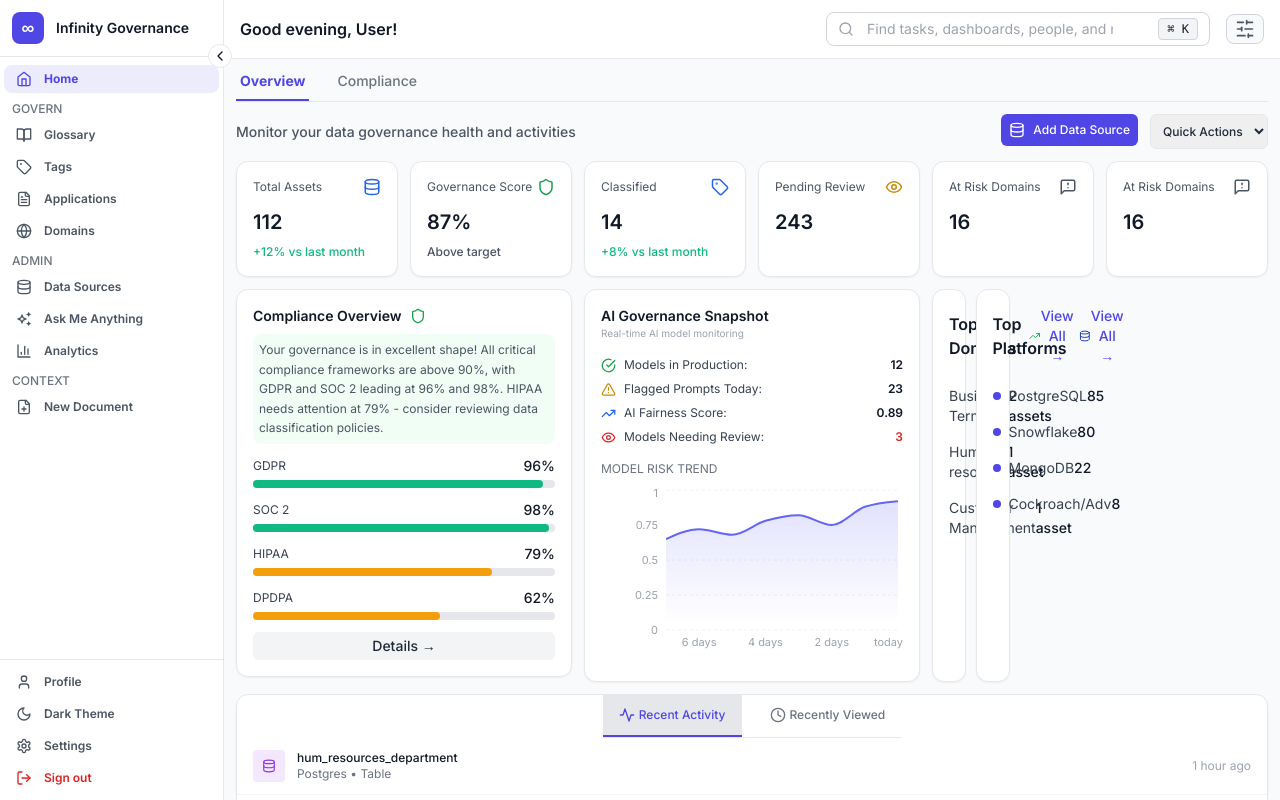
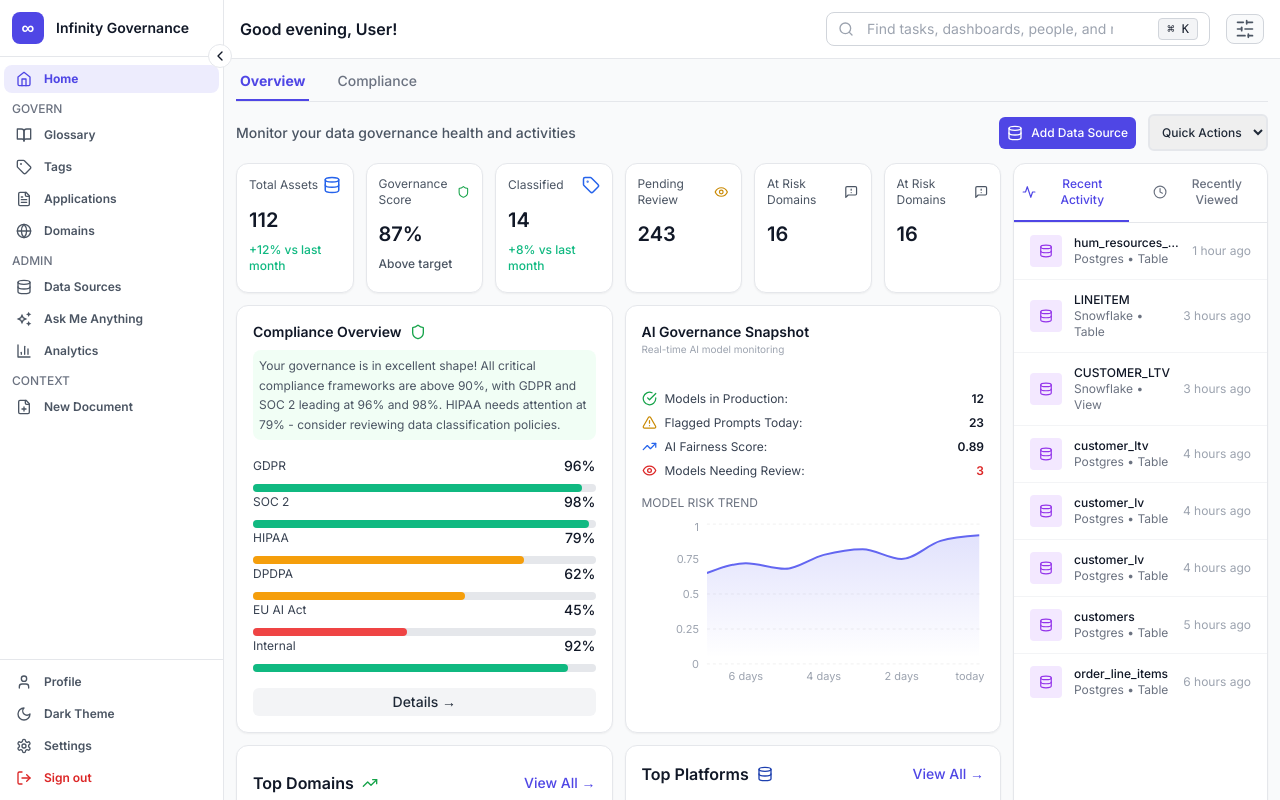
Before and after one commit to MG-Datamanagement/Infinity-Governance, a Next.js app: page /overview in a window 1280 px wide. Built offline with nearby package versions, Linux system fonts and the light colour scheme; no server answers.

Commit message:
overview design change ui as per image

```diff
--- a/src/app/(dashboard)/overview/page.tsx
+++ b/src/app/(dashboard)/overview/page.tsx
@@ -57,19 +57,19 @@ function OverviewContent() {
       <TabNavigation />
 
       {/* Action Button */}
-      <div className="flex items-center justify-between gap-4">
+      <div className="flex flex-col lg:flex-row items-center justify-between gap-4">
         <div>
           <p className="text-sm text-gray-600 font-medium">Monitor your data governance health and activities</p>
         </div>
-        <div className='flex gap-3'>
+        <div className='flex items-center gap-3'>
           <div>
-            <button className="p-2 bg-primary text-white text-xs font-medium rounded-md hover:bg-primary-dark transition-colors flex items-center gap-2 whitespace-nowrap">
+            <button className="px-2 py-2 bg-primary text-white text-xs font-medium rounded-md hover:bg-primary-dark transition-colors flex items-center gap-2 whitespace-nowrap">
               <Database size={16} />
               Add Data Source
             </button>
           </div>
           <div>
-            <select aria-label='Quick Actions' className='p-2 text-gray-800 text-xs font-medium rounded-md border border-gray-200 hover:bg-white transition-colors flex items-center whitespace-nowrap'>
+            <select aria-label='Quick Actions' className='px-2 py-2 text-gray-800 text-xs font-medium rounded-md border-2 border-gray-200 hover:bg-white transition-colors flex items-center whitespace-nowrap'>
               <option disabled selected hidden value="">Quick Actions</option>
               <option value="exportReport">Export Report</option>
               <option value="runScan">Run Scan</option>
@@ -79,9 +79,10 @@ function OverviewContent() {
         </div>
       </div>
 
+      <div className='grid grid-cols-1 lg:grid-cols-[6fr_2fr] gap-3'>
+        <div className='grid lg:grid-rows-[1fr_5fr] gap-3'>
           {/* Stats Grid */}
-      <ErrorBoundary fallback={<DataErrorFallback retry={refetchStats} />}>
-        <div className="grid grid-cols-1 sm:grid-cols-2 lg:grid-cols-3 xl:grid-cols-6 gap-3">
+          <div className="grid xs:grid-cols-1 sm:grid-cols-2 md:grid-cols-3 lg:grid-cols-4 xl:grid-cols-6 gap-3">
             <StatCard
               icon={Database}
               iconColor="text-blue-600"
@@ -125,12 +126,10 @@ function OverviewContent() {
               value={stats?.aiRiskDomains || 0}
             />
           </div>
-      </ErrorBoundary>
 
-      {/* Main Content Grid */}
-      <div className="grid grid-cols-1 xl:grid-cols-12 gap-3">
+          <div className="grid grid-cols-1 md:grid-cols-2 gap-3">
             {/* Compliance Overview */}
-        <div className="xl:col-span-4">
+            <div className='grid'>
               <ErrorBoundary>
                 <div className="card p-4">
                   <div className="flex items-center gap-2 mb-2">
@@ -139,7 +138,7 @@ function OverviewContent() {
                   </div>
 
                   {!frameworksLoading && frameworks && (
-                <div className="space-y-3">
+                    <div className="space-y-4">
                       <div className='p-1.5 bg-green-100/40 rounded-lg'>
                         <p className="text-xs text-gray-600 leading-relaxed">
                           Your governance is in excellent shape! All critical compliance frameworks are above
@@ -148,8 +147,9 @@ function OverviewContent() {
                         </p>
                       </div>
 
+                      <div>
                         {frameworks.map((framework) => (
-                    <div key={framework.id} className="flex-col items-center justify-between space-y-1">
+                          <div key={framework.id} className="flex-col items-center justify-between space-y-2">
                             <div className='flex justify-between items-center'>
                               <div className="text-xs text-gray-700">{framework.name}</div>
                               <div className="text-sm font-medium text-gray-900 text-right">
@@ -170,10 +170,13 @@ function OverviewContent() {
                             </div>
                           </div>
                         ))}
+                      </div>
 
+                      <div>
                         <button className="w-full p-1 text-sm text-center rounded-md bg-gray-100 text-gray-800 font-medium hover:bg-gray-200 hover:text-primary">
                           Details →
                         </button>
+                      </div>
                     </div>
                   )}
                 </div>
@@ -181,9 +184,7 @@ function OverviewContent() {
             </div>
 
             {/* AI Governance Snapshot */}
-        <div className="xl:col-span-4">
-          <ErrorBoundary fallback={<DataErrorFallback retry={refetchAI} />}>
-            <div className="card p-4">
+            <div className="grid card p-4">
               <div className="mb-4">
                 <h3 className="text-sm font-semibold text-gray-900">AI Governance Snapshot</h3>
                 <p className="text-[10px] text-gray-400">Real-time AI model monitoring</p>
@@ -245,14 +246,9 @@ function OverviewContent() {
                 </div>
               )}
             </div>
-          </ErrorBoundary>
-        </div>
 
-        {/* Bottom Grid */}
-        <div className="grid grid-cols-1 lg:grid-cols-2 gap-3">
             {/* Top Domains */}
-          <ErrorBoundary>
-            <div className="card p-4">
+            <div className="grid card p-4">
               <div className="flex items-center justify-between mb-4">
                 <div className='flex justify-between items-center gap-2'>
                   <h3 className="font-semibold text-gray-900">Top Domains</h3>
@@ -278,11 +274,9 @@ function OverviewContent() {
                 </div>
               )}
             </div>
-          </ErrorBoundary>
 
-          <ErrorBoundary>
             {/* Top Platforms */}
-            <div className="card p-4">
+            <div className="grid card p-4">
               <div className="flex items-center justify-between mb-4">
                 <div className='flex justify-between items-center gap-2'>
                   <h3 className="font-semibold text-gray-900">Top Platforms</h3>
@@ -307,23 +301,22 @@ function OverviewContent() {
                 </div>
               )}
             </div>
-          </ErrorBoundary>
+          </div>
         </div>
 
-      </div>
         {/* Recent Activity */}
-      <div className="xl:col-span-4">
+        <div className="grid">
           <ErrorBoundary>
-          <div className="card overflow-hidden h-full flex flex-col">
+            <div className="card overflow-hidden flex flex-col">
               <div className='flex items-center justify-center'>
                 {/* Tabs */}
-              <div className="flex gap-3 border-b border-gray-200">
+                <div className="flex gap-4 border-b border-gray-200">
                   <button
                     onClick={() => setActivityTab('recent')}
                     className={cn(
-                    'px-4 py-3 text-xs font-medium border-b-2 transition-colors flex items-center gap-1',
+                      'px-2 py-3 text-xs font-medium border-b-2 transition-colors flex items-center gap-2',
                       activityTab === 'recent'
-                      ? 'text-primary border-primary bg-gray-200'
+                        ? 'text-primary border-primary'
                         : 'text-gray-500 border-transparent hover:text-gray-700'
                     )}
                   >
@@ -333,9 +326,9 @@ function OverviewContent() {
                   <button
                     onClick={() => setActivityTab('viewed')}
                     className={cn(
-                    'px-4 py-3 text-xs font-medium border-b-2 transition-colors flex items-center gap-1',
+                      'px-2 py-3 text-xs font-medium border-b-2 transition-colors flex items-center gap-2',
                       activityTab === 'viewed'
-                      ? 'text-primary border-primary bg-gray-200'
+                        ? 'text-primary border-primary'
                         : 'text-gray-500 border-transparent hover:text-gray-700'
                     )}
                   >
@@ -378,6 +371,7 @@ function OverviewContent() {
             </div>
           </ErrorBoundary>
         </div>
+      </div>
 
 
     </div>
--- a/src/app/globals.css
+++ b/src/app/globals.css
@@ -27,7 +27,7 @@
   }
 
   .stat-card {
-    @apply card p-4;
+    @apply card p-3;
   }
 
   .badge {
--- a/src/constants/mockData.ts
+++ b/src/constants/mockData.ts
@@ -67,6 +67,26 @@ export const MOCK_COMPLIANCE_FRAMEWORKS: ComplianceFramework[] = [
     policiesComplete: 12,
     status: 'warning',
     lastUpdated: '3 hours ago',
+    items: [],
+  },
+   {
+    id: 'euaiact',
+    name: 'EU AI Act',
+    score: 45,
+    policiesTotal: 20,
+    policiesComplete: 2,
+    status: 'critical',
+    lastUpdated: '5 hours ago',
+    items: [],
+  },
+  {
+    id: 'internal',
+    name: 'Internal',
+    score: 92,
+    policiesTotal: 20,
+    policiesComplete: 18,
+    status: 'excellent',
+    lastUpdated: '1 hours ago',
     items: [],
   },
 ];
```
Lines whose indentation alone changed are shown as unchanged.
